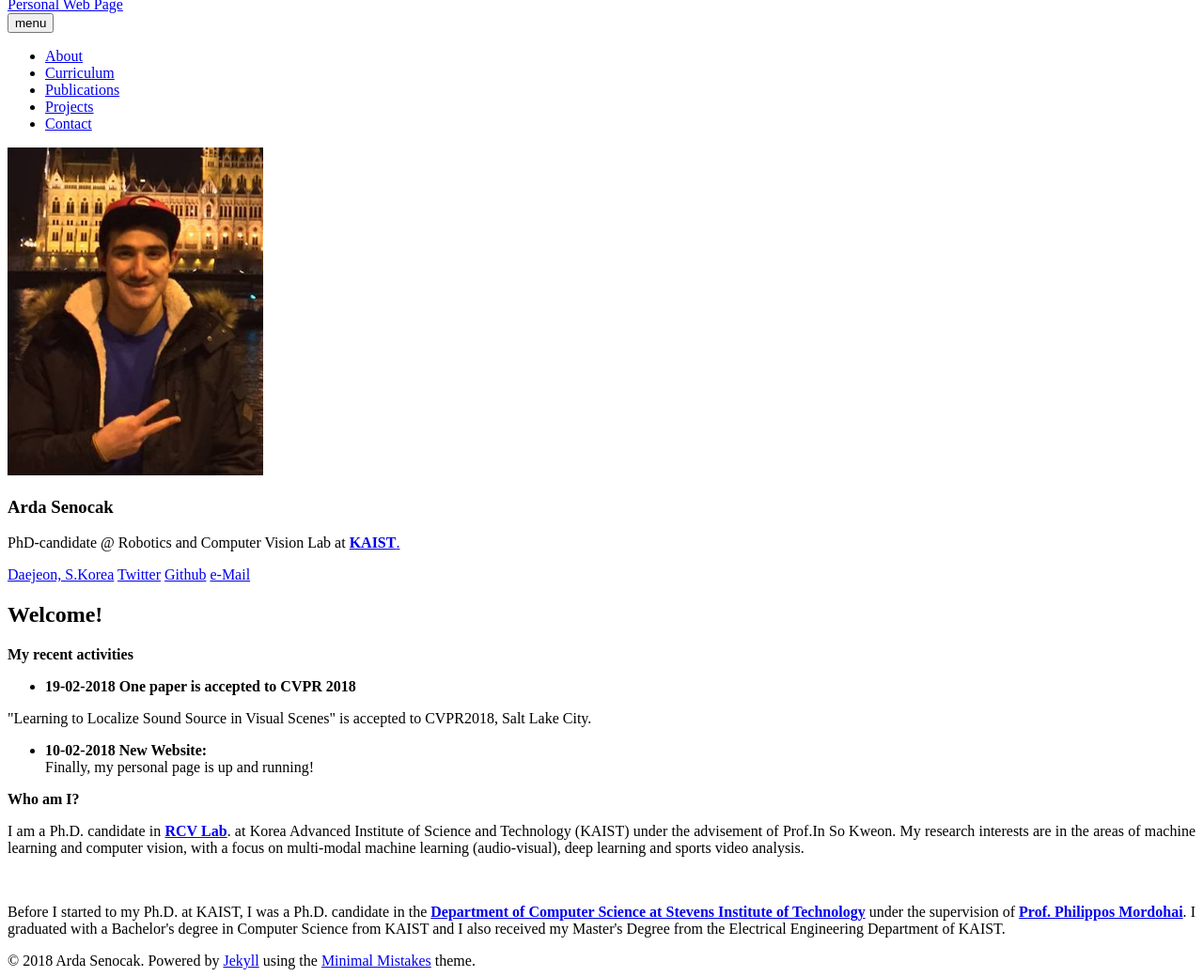
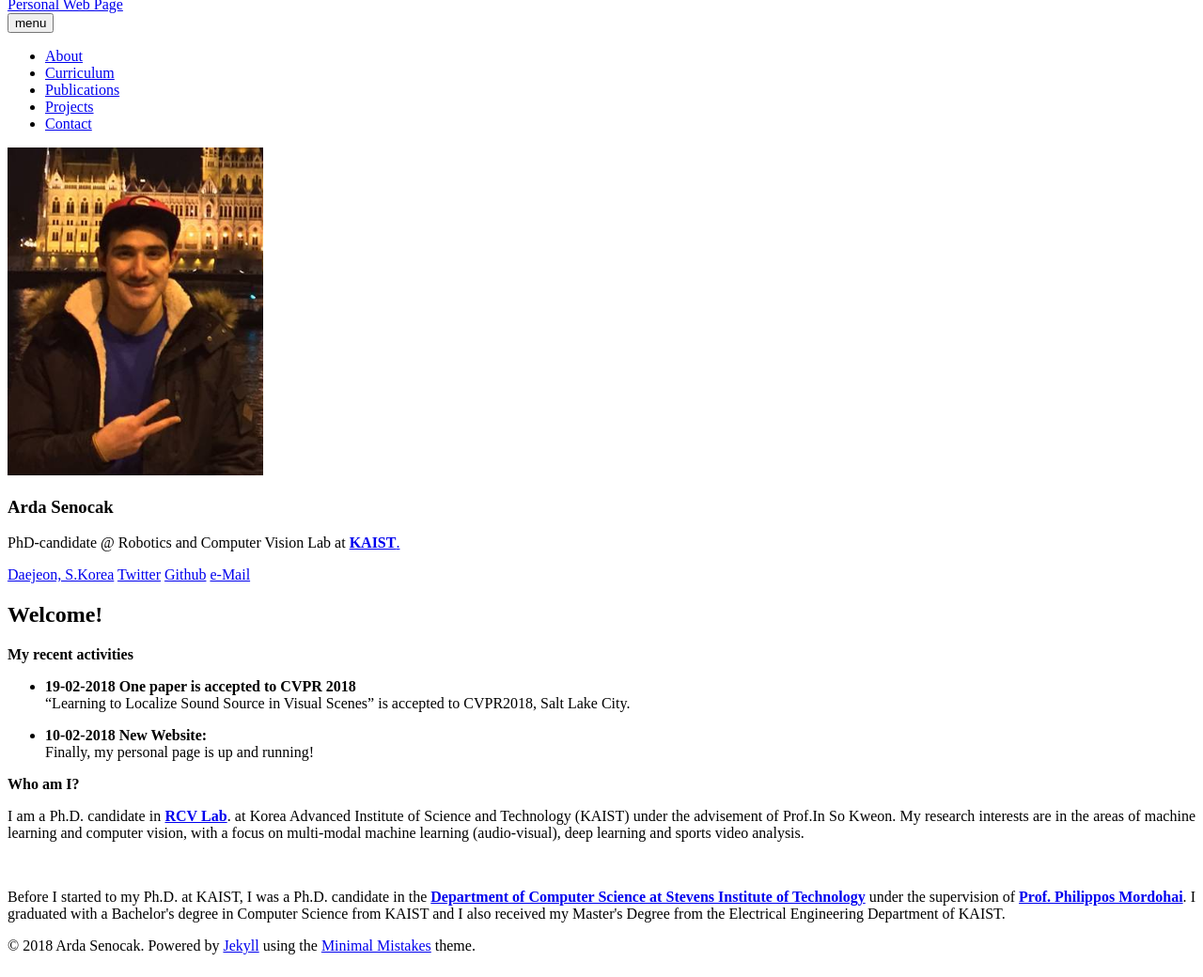
Before and after one commit to ardasnck/ardasnck.github.io, a Jekyll site: the page built from index.md, in a window 1280 px wide, cut to the strip 112-1152 px from the top of the page. Shown: the whole strip at 94% size. Built offline with Jekyll 4.4.1, drawn with Linux system fonts in a browser that asks for light colours; nearby versions of some CDN libraries.

Commit message:
Update index.md

```diff
--- a/index.md
+++ b/index.md
@@ -8,7 +8,7 @@
 **My recent activities**
 
 * **19-02-2018 One paper is accepted to CVPR 2018** <br>
-<p align="justify">"Learning to Localize Sound Source in Visual Scenes" is accepted to CVPR2018, Salt Lake City.</p>
+"Learning to Localize Sound Source in Visual Scenes" is accepted to CVPR2018, Salt Lake City.
 
 * **10-02-2018 New Website:** <br>
 Finally, my personal page is up and running!
```
